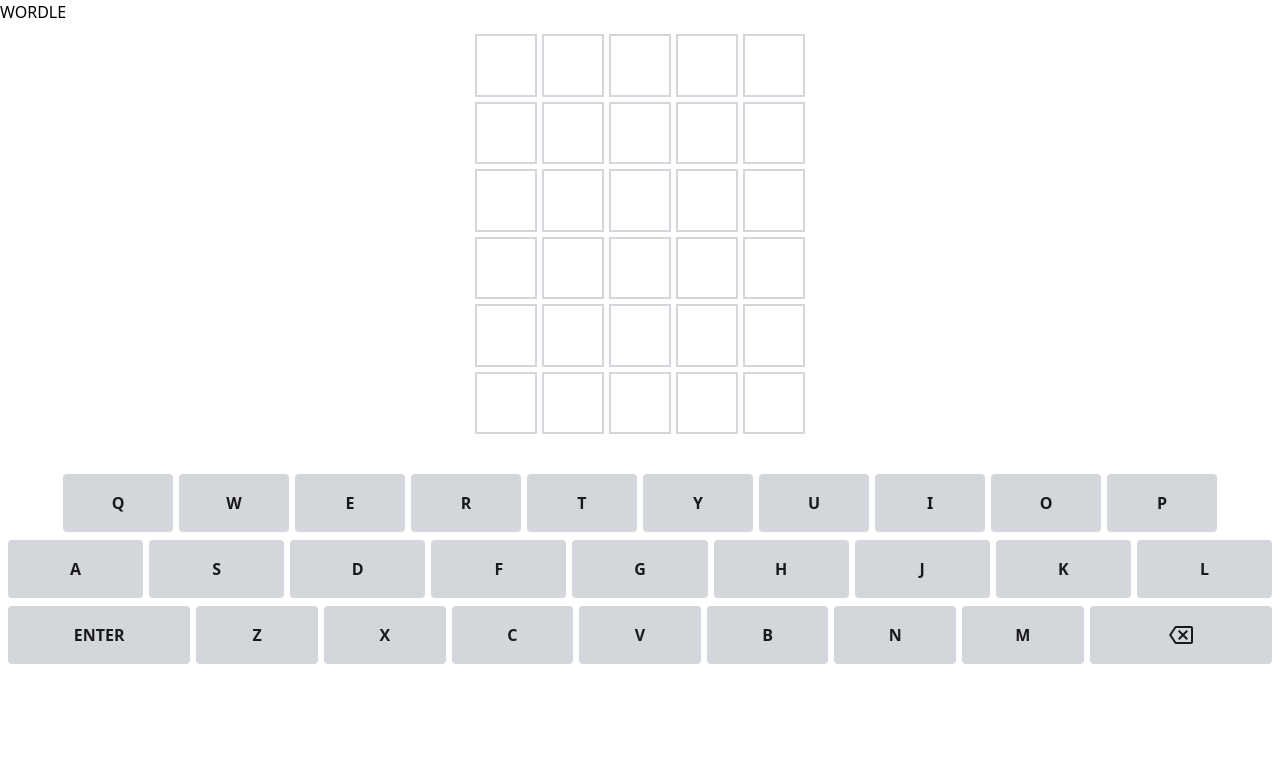
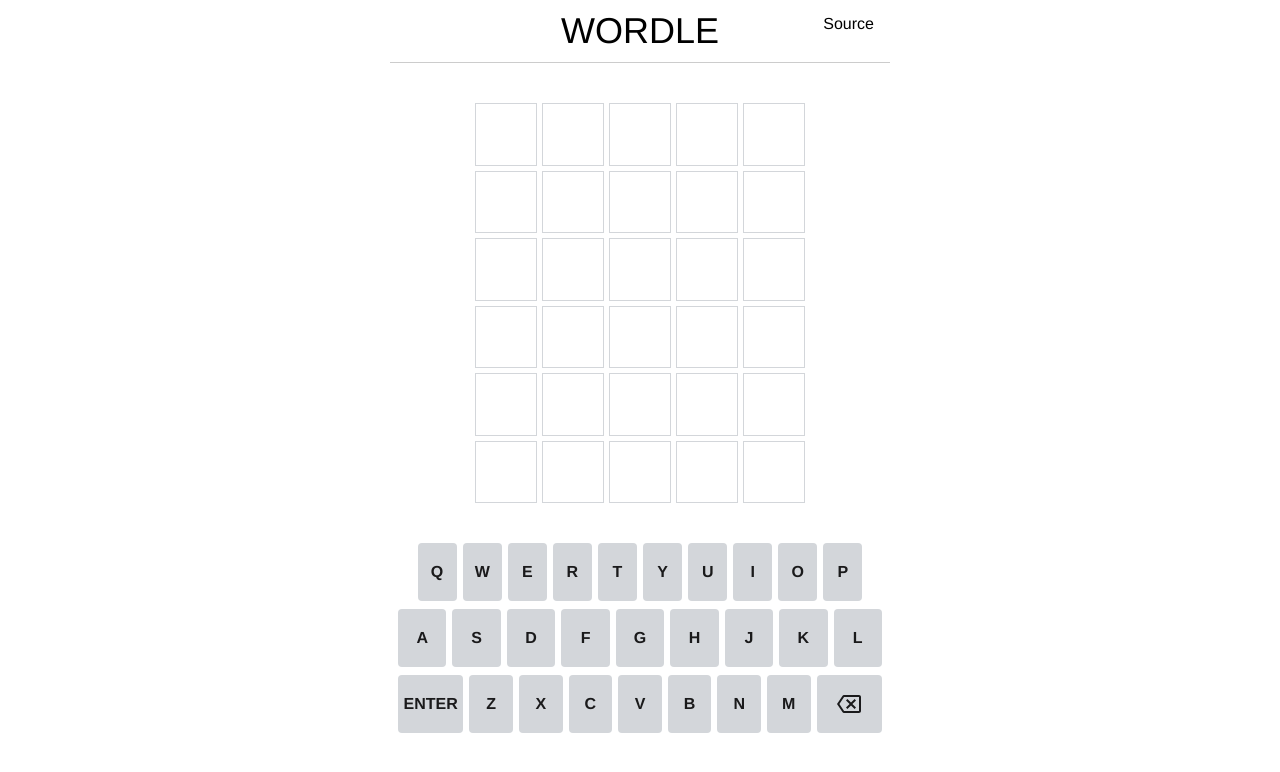
Before and after one commit to triandamai/wordle-game, a Vue app: page / in a window 1280 px wide. Shown: the top 772 px of the page. Built offline with nearby package versions, Linux system fonts and the light colour scheme.

Commit message:
feat: add color theme

```diff
--- a/src/App.vue
+++ b/src/App.vue
@@ -123,7 +123,8 @@
 </script>
 
 <template>
-<!-- message -->
+<div class="w-screen h-screen bg-gray-800">
+  <!-- message -->
   <Transition>
     <div >
 
@@ -131,7 +132,14 @@
   </Transition>
   <!--  -->
   <header>
-    <h1>WORDLE</h1>
+    <h1 class="text-gray-400">WORDLE</h1>
+     <a
+      id="source-link"
+      class="text-gray-400"
+      href="https://github.com/triandamai/wordle-game"
+      target="_blank"
+      >Source</a
+    >
   </header>
   <div id="board">
     <div v-for="(row,indexRow) in board" :key="indexRow" class="row">
@@ -158,6 +166,8 @@
     </div>
   </div>
   <Keyboard @key="onKeyPress" :letter-state="letterStates"/>
+
+</div>
 </template>
 <style scoped>
 
@@ -186,6 +196,7 @@
   text-transform: uppercase;
   user-select: none;
   position: relative;
+  @apply text-gray-400;
 }
 .tile.filled {
   animation: zoom 0.2s;
@@ -206,6 +217,6 @@
   -webkit-backface-visibility: hidden;
 }
 .tile .front {
-  border: 2px solid #d3d6da;
+  border: 1px solid #d3d6da;
 }
 </style>
--- a/src/index.css
+++ b/src/index.css
@@ -1,6 +1,31 @@
 @tailwind base;
 @tailwind components;
 @tailwind utilities;
+
+body {
+  font-family: 'Clear Sans', 'Helvetica Neue', Arial, sans-serif;
+  text-align: center;
+  max-width: 500px;
+  margin: 0px auto;
+}
+h1 {
+  margin-top: 4px;
+  margin-bottom: 4px;
+  font-size: 36px;
+}
+
+header {
+  border-bottom: 1px solid #ccc;
+  margin-bottom: 30px;
+  position: relative;
+}
+
+
+#source-link {
+  position: absolute;
+  right: 1em;
+  top: 0.5em;
+}
 
 .correct,
 .present,
--- /dev/null
+++ b/y/404.html
@@ -0,0 +1,33 @@
+<!DOCTYPE html>
+<html>
+  <head>
+    <meta charset="utf-8">
+    <meta name="viewport" content="width=device-width, initial-scale=1">
+    <title>Page Not Found</title>
+
+    <style media="screen">
+      body { background: #ECEFF1; color: rgba(0,0,0,0.87); font-family: Roboto, Helvetica, Arial, sans-serif; margin: 0; padding: 0; }
+      #message { background: white; max-width: 360px; margin: 100px auto 16px; padding: 32px 24px 16px; border-radius: 3px; }
+      #message h3 { color: #888; font-weight: normal; font-size: 16px; margin: 16px 0 12px; }
+      #message h2 { color: #ffa100; font-weight: bold; font-size: 16px; margin: 0 0 8px; }
+      #message h1 { font-size: 22px; font-weight: 300; color: rgba(0,0,0,0.6); margin: 0 0 16px;}
+      #message p { line-height: 140%; margin: 16px 0 24px; font-size: 14px; }
+      #message a { display: block; text-align: center; background: #039be5; text-transform: uppercase; text-decoration: none; color: white; padding: 16px; border-radius: 4px; }
+      #message, #message a { box-shadow: 0 1px 3px rgba(0,0,0,0.12), 0 1px 2px rgba(0,0,0,0.24); }
+      #load { color: rgba(0,0,0,0.4); text-align: center; font-size: 13px; }
+      @media (max-width: 600px) {
+        body, #message { margin-top: 0; background: white; box-shadow: none; }
+        body { border-top: 16px solid #ffa100; }
+      }
+    </style>
+  </head>
+  <body>
+    <div id="message">
+      <h2>404</h2>
+      <h1>Page Not Found</h1>
+      <p>The specified file was not found on this website. Please check the URL for mistakes and try again.</p>
+      <h3>Why am I seeing this?</h3>
+      <p>This page was generated by the Firebase Command-Line Interface. To modify it, edit the <code>404.html</code> file in your project's configured <code>public</code> directory.</p>
+    </div>
+  </body>
+</html>
--- /dev/null
+++ b/y/index.html
@@ -0,0 +1,89 @@
+<!DOCTYPE html>
+<html>
+  <head>
+    <meta charset="utf-8">
+    <meta name="viewport" content="width=device-width, initial-scale=1">
+    <title>Welcome to Firebase Hosting</title>
+
+    <!-- update the version number as needed -->
+    <script defer src="/__/firebase/9.6.4/firebase-app-compat.js"></script>
+    <!-- include only the Firebase features as you need -->
+    <script defer src="/__/firebase/9.6.4/firebase-auth-compat.js"></script>
+    <script defer src="/__/firebase/9.6.4/firebase-database-compat.js"></script>
+    <script defer src="/__/firebase/9.6.4/firebase-firestore-compat.js"></script>
+    <script defer src="/__/firebase/9.6.4/firebase-functions-compat.js"></script>
+    <script defer src="/__/firebase/9.6.4/firebase-messaging-compat.js"></script>
+    <script defer src="/__/firebase/9.6.4/firebase-storage-compat.js"></script>
+    <script defer src="/__/firebase/9.6.4/firebase-analytics-compat.js"></script>
+    <script defer src="/__/firebase/9.6.4/firebase-remote-config-compat.js"></script>
+    <script defer src="/__/firebase/9.6.4/firebase-performance-compat.js"></script>
+    <!--
+      initialize the SDK after all desired features are loaded, set useEmulator to false
+      to avoid connecting the SDK to running emulators.
+    -->
+    <script defer src="/__/firebase/init.js?useEmulator=true"></script>
+
+    <style media="screen">
+      body { background: #ECEFF1; color: rgba(0,0,0,0.87); font-family: Roboto, Helvetica, Arial, sans-serif; margin: 0; padding: 0; }
+      #message { background: white; max-width: 360px; margin: 100px auto 16px; padding: 32px 24px; border-radius: 3px; }
+      #message h2 { color: #ffa100; font-weight: bold; font-size: 16px; margin: 0 0 8px; }
+      #message h1 { font-size: 22px; font-weight: 300; color: rgba(0,0,0,0.6); margin: 0 0 16px;}
+      #message p { line-height: 140%; margin: 16px 0 24px; font-size: 14px; }
+      #message a { display: block; text-align: center; background: #039be5; text-transform: uppercase; text-decoration: none; color: white; padding: 16px; border-radius: 4px; }
+      #message, #message a { box-shadow: 0 1px 3px rgba(0,0,0,0.12), 0 1px 2px rgba(0,0,0,0.24); }
+      #load { color: rgba(0,0,0,0.4); text-align: center; font-size: 13px; }
+      @media (max-width: 600px) {
+        body, #message { margin-top: 0; background: white; box-shadow: none; }
+        body { border-top: 16px solid #ffa100; }
+      }
+    </style>
+  </head>
+  <body>
+    <div id="message">
+      <h2>Welcome</h2>
+      <h1>Firebase Hosting Setup Complete</h1>
+      <p>You're seeing this because you've successfully setup Firebase Hosting. Now it's time to go build something extraordinary!</p>
+      <a target="_blank" href="https://firebase.google.com/docs/hosting/">Open Hosting Documentation</a>
+    </div>
+    <p id="load">Firebase SDK Loading&hellip;</p>
+
+    <script>
+      document.addEventListener('DOMContentLoaded', function() {
+        const loadEl = document.querySelector('#load');
+        // // 🔥🔥🔥🔥🔥🔥🔥🔥🔥🔥🔥🔥🔥🔥🔥🔥🔥🔥🔥🔥🔥🔥🔥🔥🔥🔥🔥🔥🔥🔥🔥
+        // // The Firebase SDK is initialized and available here!
+        //
+        // firebase.auth().onAuthStateChanged(user => { });
+        // firebase.database().ref('/path/to/ref').on('value', snapshot => { });
+        // firebase.firestore().doc('/foo/bar').get().then(() => { });
+        // firebase.functions().httpsCallable('yourFunction')().then(() => { });
+        // firebase.messaging().requestPermission().then(() => { });
+        // firebase.storage().ref('/path/to/ref').getDownloadURL().then(() => { });
+        // firebase.analytics(); // call to activate
+        // firebase.analytics().logEvent('tutorial_completed');
+        // firebase.performance(); // call to activate
+        //
+        // // 🔥🔥🔥🔥🔥🔥🔥🔥🔥🔥🔥🔥🔥🔥🔥🔥🔥🔥🔥🔥🔥🔥🔥🔥🔥🔥🔥🔥🔥🔥🔥
+
+        try {
+          let app = firebase.app();
+          let features = [
+            'auth',
+            'database',
+            'firestore',
+            'functions',
+            'messaging',
+            'storage',
+            'analytics',
+            'remoteConfig',
+            'performance',
+          ].filter(feature => typeof app[feature] === 'function');
+          loadEl.textContent = `Firebase SDK loaded with ${features.join(', ')}`;
+        } catch (e) {
+          console.error(e);
+          loadEl.textContent = 'Error loading the Firebase SDK, check the console.';
+        }
+      });
+    </script>
+  </body>
+</html>
```
Also changed, not shown: firebase.json (added), 1 other file (tests, documents, lock files or other folders).
